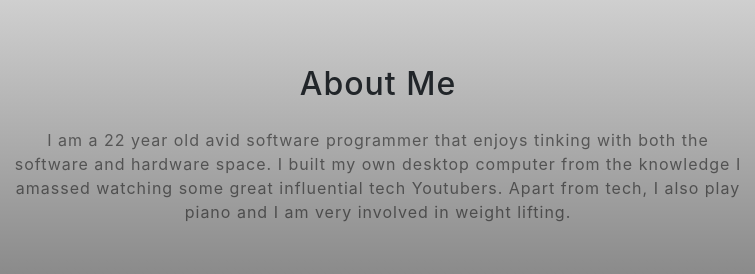
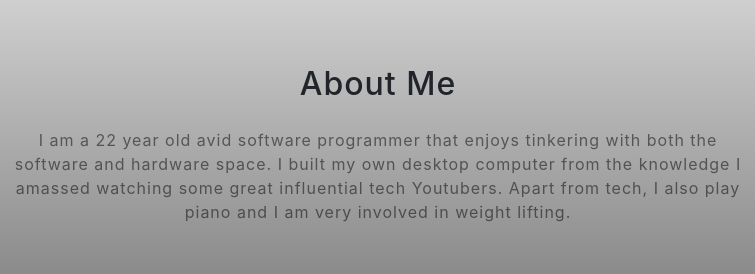
Before and after one commit to anthonydvives/anthonydvives.github.io, a website with bundled scripts: page index.html in a window 1280 px wide. Shown: the part 7680-7954 px from the top of the page, 262-1017 px from the left. Built offline with nearby package versions, Linux system fonts and the light colour scheme; files whose address does not match are found by name.

Commit message:
Update index.html

```diff
--- a/index.html
+++ b/index.html
@@ -325,7 +325,7 @@
         <div class="col-md-10 col-lg-8 mx-auto text-center">
           <h2 class="text-black mb-4">About Me</h2>
             <p class="text-black-50">
-            I am a 22 year old avid software programmer that enjoys tinking with both the software and hardware space. I built
+            I am a 22 year old avid software programmer that enjoys tinkering with both the software and hardware space. I built
             my own desktop computer from the knowledge I amassed watching some great influential tech Youtubers. Apart from tech,
             I also play piano and I am very involved in weight lifting.
             </p>
```
